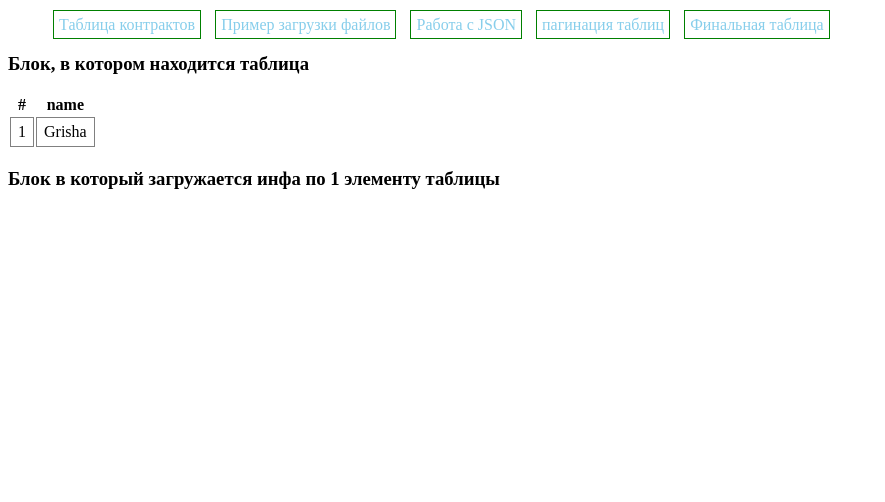
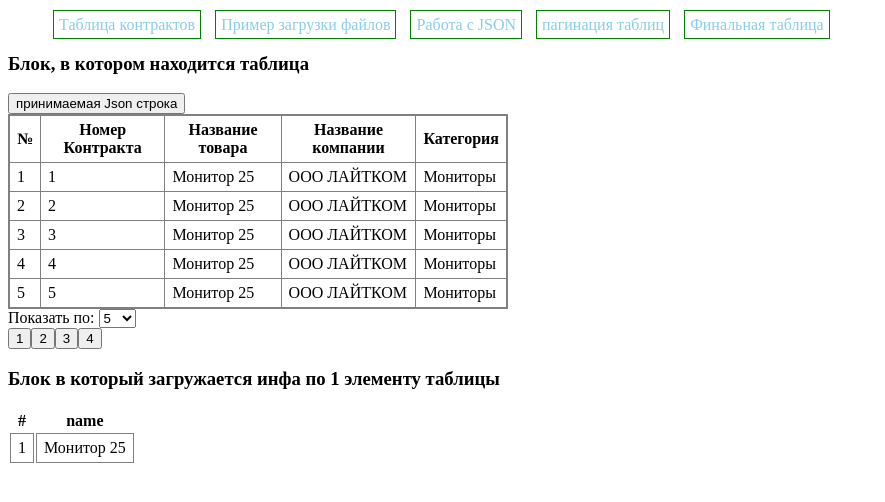
Before and after one commit to Griga178/gitdev, a plain HTML site: page js_project/final_table.html in a window 1280 px wide. Shown: the whole page, without its empty margins (0-885 px from the left). Drawn offline with Linux system fonts and the light colour scheme.

Commit message:
javascript - end, start adding to flask

```diff
--- a/js_project/final_table.html
+++ b/js_project/final_table.html
@@ -6,8 +6,6 @@
   <title>Пагинация таблиц</title>
   <link rel="stylesheet" href="some_styles.css">
   <link rel="stylesheet" href="final_table.css">
-
-
 </head>
 
 <body>
@@ -26,6 +24,8 @@
     <h3>Блок, в котором находится таблица</h3>
     <script src="final_table.js"></script>
   </div>
+  <div class = "curent_element">
+    <h3>Блок в который загружается инфа по 1 элементу таблицы</h3>
     <table>
       <thead>
         <tr>
@@ -36,18 +36,13 @@
       <tbody>
         <tr>
           <td>1</td>
-          <td>Grisha</td>
+          <td>Монитор 25</td>
         </tr>
       </tbody>
     </table>
-  <div class = "curent_element">
-    <h3>Блок в который загружается инфа по 1 элементу таблицы</h3>
   </div>
 </div>
 
-<script>
-  // tbody_redrow(my_json_dict)
-</script>
 </body>
 
 </html>
--- a/js_project/final_table.js
+++ b/js_project/final_table.js
@@ -1,37 +1,93 @@
 let py_json_output_str = `{
-  "12345":{"contract_number": "12345",  "product_name": "Монитор 25",
+  "1":{"contract_number": "1",  "product_name": "Монитор 25",
   "product_category": "Мониторы",  "company_name": "ООО ЛАЙТКОМ"},
-  "12346":{"contract_number": "12345",  "product_name": "Монитор 25",
+  "2":{"contract_number": "2",  "product_name": "Монитор 25",
   "product_category": "Мониторы",  "company_name": "ООО ЛАЙТКОМ"},
-  "12347":{"contract_number": "12345",  "product_name": "Монитор 25",
+  "3":{"contract_number": "3",  "product_name": "Монитор 25",
   "product_category": "Мониторы",  "company_name": "ООО ЛАЙТКОМ"},
-  "12348":{"contract_number": "12345",  "product_name": "Монитор 25",
+  "4":{"contract_number": "4",  "product_name": "Монитор 25",
   "product_category": "Мониторы",  "company_name": "ООО ЛАЙТКОМ"},
-  "12349":{"contract_number": "12345",  "product_name": "Монитор 25",
-  "product_category": "Мониторы",  "company_name": "ООО ЛАЙТКОМ"},"12341":{"contract_number": "12345",  "product_name": "Монитор 25",
-  "product_category": "Мониторы",  "company_name": "ООО ЛАЙТКОМ"},"123429":{"contract_number": "12345",  "product_name": "Монитор 25",
-  "product_category": "Мониторы",  "company_name": "ООО ЛАЙТКОМ"},"1234269":{"contract_number": "12345",  "product_name": "Монитор 25",
-  "product_category": "Мониторы",  "company_name": "ООО ЛАЙТКОМ"},"12342679":{"contract_number": "12345",  "product_name": "Монитор 25",
-  "product_category": "Мониторы",  "company_name": "ООО ЛАЙТКОМ"},"12342349":{"contract_number": "12345",  "product_name": "Монитор 25",
-  "product_category": "Мониторы",  "company_name": "ООО ЛАЙТКОМ"},"12343439":{"contract_number": "12345",  "product_name": "Монитор 25",
-  "product_category": "Мониторы",  "company_name": "ООО ЛАЙТКОМ"},"123439":{"contract_number": "12345",  "product_name": "Монитор 25",
-  "product_category": "Мониторы",  "company_name": "ООО ЛАЙТКОМ"},"123449":{"contract_number": "12345",  "product_name": "Монитор 25",
-  "product_category": "Мониторы",  "company_name": "ООО ЛАЙТКОМ"},"123459":{"contract_number": "12345",  "product_name": "Монитор 25",
-  "product_category": "Мониторы",  "company_name": "ООО ЛАЙТКОМ"},"123469":{"contract_number": "12345",  "product_name": "Монитор 25",
-  "product_category": "Мониторы",  "company_name": "ООО ЛАЙТКОМ"},"123479":{"contract_number": "12345",  "product_name": "Монитор 25",
+  "5":{"contract_number": "5",  "product_name": "Монитор 25",
+  "product_category": "Мониторы",  "company_name": "ООО ЛАЙТКОМ"},"6":{"contract_number": "6",  "product_name": "Монитор 85",
+  "product_category": "Мониторы",  "company_name": "ООО ЛАЙТКОМ"},"7":{"contract_number": "7",  "product_name": "Монитор 75",
+  "product_category": "Мониторы",  "company_name": "ООО ЛАЙТКОМ"},"8":{"contract_number": "8",  "product_name": "Монитор 75",
+  "product_category": "Мониторы",  "company_name": "ООО ЛАЙТКОМ"},"9":{"contract_number": "9",  "product_name": "Монитор 15",
+  "product_category": "Мониторы",  "company_name": "ООО ЛАЙТКОМ"},"10":{"contract_number": "10",  "product_name": "Монитор 45",
+  "product_category": "Мониторы",  "company_name": "ООО ЛАЙТКОМ"},"11":{"contract_number": "11",  "product_name": "Монитор 35",
+  "product_category": "Мониторы",  "company_name": "ООО ЛАЙТКОМ"},"12":{"contract_number": "12",  "product_name": "Монитор 21",
+  "product_category": "Мониторы",  "company_name": "ООО ЛАЙТКОМ"},"13":{"contract_number": "13",  "product_name": "Монитор 22",
+  "product_category": "Мониторы",  "company_name": "ООО ЛАЙТКОМ"},"14":{"contract_number": "14",  "product_name": "Монитор 23",
+  "product_category": "Мониторы",  "company_name": "ООО ЛАЙТКОМ"},"15":{"contract_number": "15",  "product_name": "Монитор 24",
+  "product_category": "Мониторы",  "company_name": "ООО ЛАЙТКОМ"},"16":{"contract_number": "16",  "product_name": "Монитор 26",
   "product_category": "Мониторы",  "company_name": "ООО ЛАЙТКОМ"},
   "columns_info":{"contract_number": "Номер Контракта",  "product_name": "Название товара",
   "company_name": "Название компании",  "product_category": "Категория"}
 }`
 
+// Кнопка для показа json строки
+let btn_show_json = document.createElement('button')
+btn_show_json.textContent = "принимаемая Json строка"
+btn_show_json.addEventListener('click', function (){alert(py_json_output_str)})
 
-function draw_table_base(json_string) {
+
+json_table_div.appendChild(btn_show_json)
+
+// ОБЩИЕ ПЕРЕМЕННЫЕ:
+// СЛОВАРЬ ДАННЫХ с данными по названия колонок
+let json_dict = JSON.parse(py_json_output_str);
+// СПИСОК НАИМЕНОВАНИЙ колонок. Заполняется в draw_table_base
+let culumns_name_list = [];
+// проверяем на наличие настроек, формируем список
+let list_of_keys = []
+if ("columns_info" in json_dict) {
+  for (culumns_name in json_dict["columns_info"]) {
+    culumns_name_list.push(culumns_name);
+  }
+  // вес ок запускаем функцию отрисовки
+  draw_table_base()
+}
+// если нет названий колонок алерт
+else alert('НЕТ ИНФОРМАЦИИ ПО ТАБЛИЦЕ!')
+
+// выбор КОЛИЧЕСТВА ОТОБРАЖАЕМЫХ СТРОК
+select_row_number.addEventListener('change', set_amount_rows);
+document.addEventListener('click', push_btns);
+function push_btns(events) {
+  if ([...events.target.classList].includes("pb")) {
+    // количество выводимых строк
+    let rows_amount = select_row_number.value;
+    // номер выбранной страницы
+    let y = events.target.textContent;
+    let start = rows_amount * (y - 1);
+    let end = rows_amount * y;
+    draw_table(end, start);
+    }
+  }
+
+function set_amount_rows(row_amount = 10) {
+  let choice = select_row_number.value;
+  row_amount = select_row_number.value
+  // отрисовка содержимого
+  draw_table(row_amount)
+  // draw_btn()
+}
+
+function draw_btn() {
+  // Считает нужное количество кнопок пагинации:
+  let rows_amount = select_row_number.value;
+  let count = Math.ceil(list_of_keys.length / rows_amount);
+  let button_tags = ''
+  if (count > 1){
+    for (i = 1; i <= count; i++) {
+      button_tags += `<button class = "pb" id = "page_num_btn">${i}</button>`
+    }
+    btns_div.innerHTML = button_tags
+  }else btns_div.innerHTML = ''
+}
+
+function draw_table_base() {
   // Преобразование в объект (.py словарь)
-  let json_dict = JSON.parse(py_json_output_str);
-
-  if ("columns_info" in json_dict) {
   // СОЗДАЕМ НЕСМЕНЯЕМЫЕ ТЕГИ ТАБЛИЦЫ
-
   let table = document.createElement("table");
   table.setAttribute('class', 'smart_table my_table');
   json_table_div.appendChild(table);
@@ -45,19 +101,28 @@ function draw_table_base(json_string) {
 
   // Создаем шапку и список колонок - формируем порядок вставки данных
   // ЗАГОЛОВКИ
-    let culumns_name_list = [];
-    for (culumns_name in json_dict["columns_info"]) {
-      culumns_name_list.push(culumns_name);
+  // *** дополнительно нумерация + в draw_table
+  let row_number_head = document.createElement("th")
+  tr_head.appendChild(row_number_head);
+  row_number_head.textContent = "№"
+  // ***
+  for (culumns_name in culumns_name_list) {
     let td_head_1 = document.createElement("th")
     tr_head.appendChild(td_head_1);
-      td_head_1.textContent = json_dict["columns_info"][culumns_name];
+    td_head_1.textContent = json_dict["columns_info"][culumns_name_list[culumns_name]];
+  }
+  delete json_dict['columns_info']
+  // заполняем список из ключей словаря (номера контрактов)
+  for (contr_id in json_dict) {
+    list_of_keys.push(contr_id)
   }
 
-    // формируем настройку количества выводимых строк
+  // формируем форму количества выводимых строк
   let label_text = document.createElement('label')
   label_text.setAttribute('for', 'select_row_number');
-    label_text.textContent = "Сколько страниц: ";
+  label_text.textContent = "Показать по: ";
   let select_tag = document.createElement('select');
+  select_tag.setAttribute('id', "select_row_number")
   json_table_div.appendChild(label_text);
   json_table_div.appendChild(select_tag);
   let page_set_ar = [5, 10, 15, 30, 50]
@@ -67,33 +132,31 @@ function draw_table_base(json_string) {
     optinon.textContent = page_set_ar[num];
     select_tag.appendChild(optinon);
   }
-    // ЗАКОНЧИЛИ С ШАПКОЙ
-    // Удаляем инфу о таблицце из объекта
-    delete json_dict['columns_info']
-    alert(Object.keys(json_dict).length + '<  -- ' + '\n -- >' + culumns_name_list)
-    return [json_dict, culumns_name_list]
-  } else {alert('НЕТ ИНФОРМАЦИИ ПО ТАБЛИЦЕ!')}
+  // блок для кнопок
+  btns_div = document.createElement('div')
+  json_table_div.appendChild(btns_div)
+  // ПЕРВИЧНАЯ ОТРИСОВКА ТАБЛИЦЫ
+  draw_table(5)
 }
 
-let json_dict_data = draw_table_base(py_json_output_str)
-let json_dict_data = draw_table_base(py_json_output_str)
-
-let list_columns_name = draw_table_base(py_json_output_str)
-
-function draw_table (json_dict_data, columns_name) {
+function draw_table (step = 5, start = 0) {
     // заполняем содержимое таблицы на основе шапки
     // создаем список всех ключей (для вывода постранично)
     let list_of_rows = ''
-    for (contract in list_of_keys.slice(0, 5)) {
+    // перебор списка "номеров контрактов"
+    let = current_list_slice = list_of_keys.slice(start, step)
+    for (contract in current_list_slice) {
       // СОЗДАЕМ СТРОКУ
-      // let current_row = `<tr id = "${contract}">`
-      let current_row = `<tr id = "${list_of_keys[contract]}">`
+      // let current_row = `<tr id = "${current_list_slice[contract]}">`
+      // + нумерация
+      let current_row = `<tr id = "${current_list_slice[contract]}"><td>${list_of_keys.indexOf(current_list_slice[contract]) + 1}</td>`
+      // перебор списка "названий колонок"
       for (column_name in culumns_name_list) {
-        for (contr_data in json_dict[list_of_keys[contract]]) {
+        // перебор списка содержимого контракта
+        for (contr_data in json_dict[current_list_slice[contract]]) {
           // Если у ячейки название колонки совпадает с указанными в шапке - вставляем
           if (culumns_name_list[column_name] === contr_data) {
-            // current_row += `<td> ${json_dict[contract][contr_data]}</td>`
-            current_row += `<td> ${json_dict[list_of_keys[contract]][contr_data]}</td>`
+            current_row += `<td> ${json_dict[current_list_slice[contract]][contr_data]}</td>`
           }
         }
         // если не удалось определить столбец, то создаем новую колонку и в шапку новую строку + алерт
@@ -102,12 +165,14 @@ function draw_table (json_dict_data, columns_name) {
       current_row += '</tr>'
       list_of_rows += current_row
     }
+
+
+  // выводим таблицу
   current_table.innerHTML = list_of_rows
-  // return list_of_keys = list_of_keys
+  // рисуем кнопки
+  draw_btn()
   }
 
-// первичная отрисовка таблицы
-// draw_table(json_dict_data, list_columns_name)
 
 // ЕСЛИ ЯЧЕЙКА ПУСТА ПИШЕТСЯ "-"
 // ЕСЛИ ДОП СВОЙСТВО НЕ УКАЗАНННОЕ В ШАПКЕ АЛЕРТ
```
Also changed, not shown: js_project/paginate_table.js (+5 -4 lines). Lines whose indentation alone changed are shown as unchanged.
